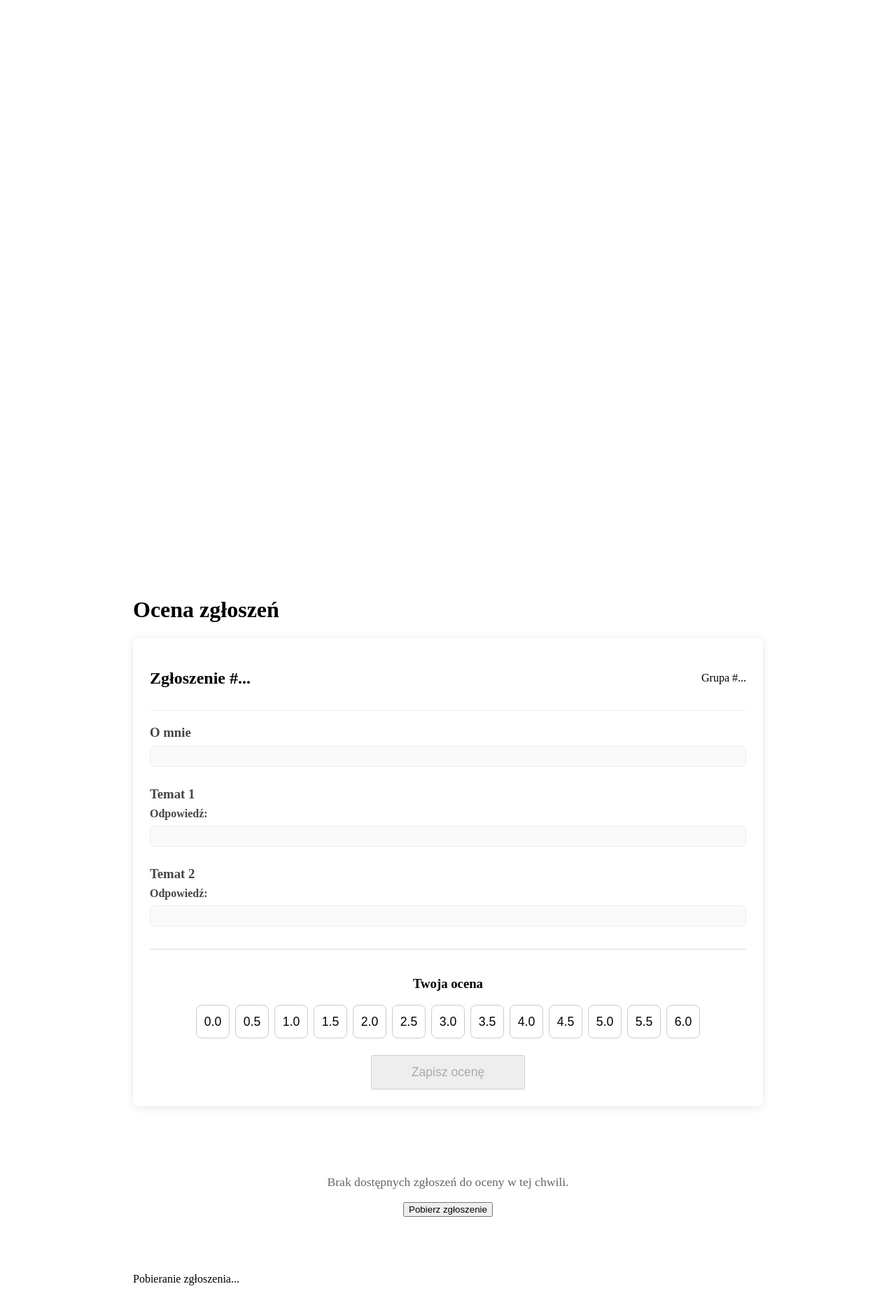
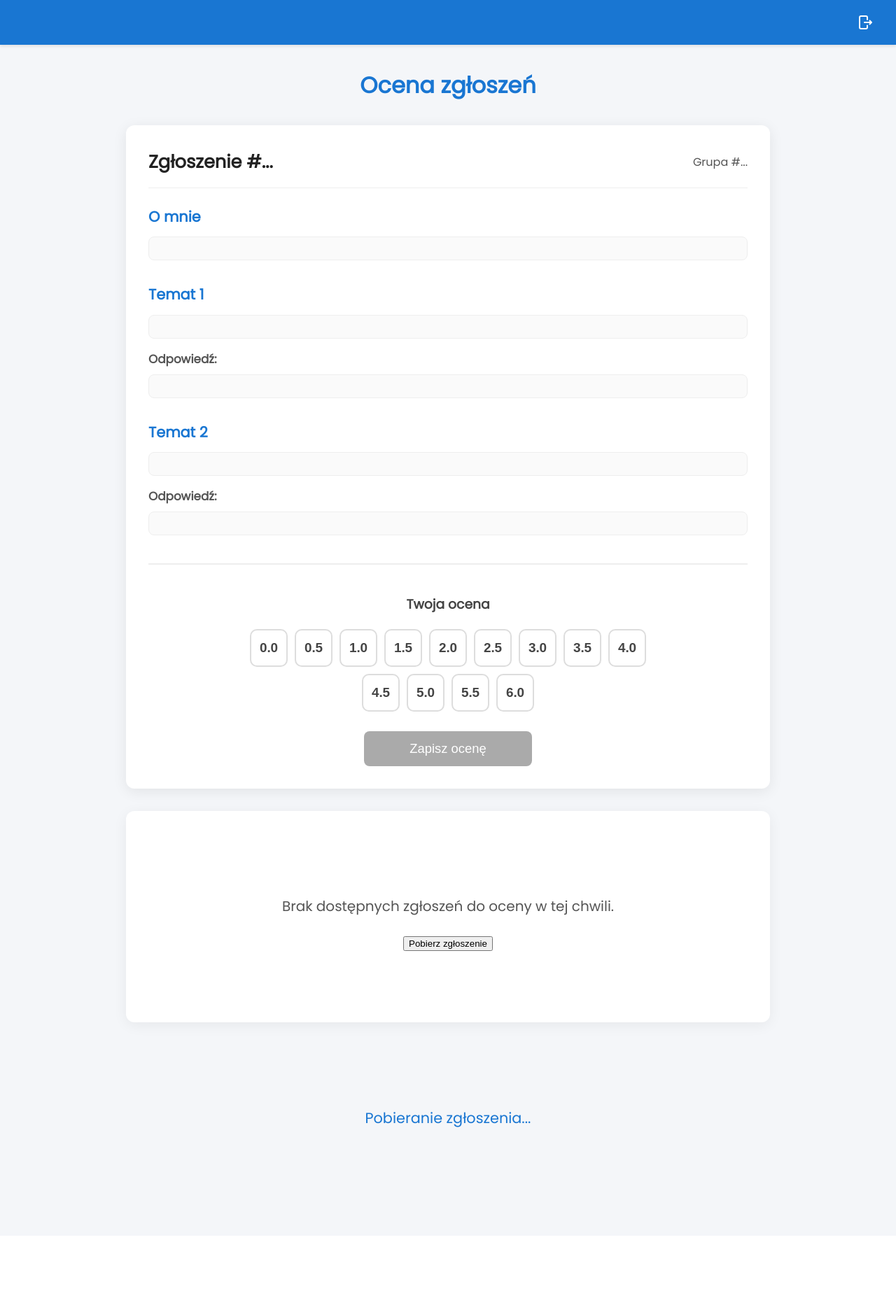
Before and after one commit to 8bocian/vox_legatus, a Python web app: template vox_legatus/app/templates/recrutation.html in a window 1280 px wide. Shown: the whole page at 70% size. After the commit the page ends 1611 px from the top, so only its background shows below. Run offline with Jinja, Linux system fonts and the light colour scheme; the template is opened without the code that fills it, so the values that code supplies are empty; some libraries are stand-ins or nearby versions.

Commit message:
recrutation grader

```diff
--- a/vox_legatus/app/static/css/recrutation.css
+++ b/vox_legatus/app/static/css/recrutation.css
@@ -1,88 +1,233 @@
-.recrutation-grader main {
-  max-width: 900px;
-  margin: 0 auto;
-  padding: 20px;
+/* recrutation-grader.css */
+
+* {
+  box-sizing: border-box;
 }
 
+body.recrutation-grader {
+  font-family: 'Poppins', sans-serif;
+  background: #f4f6f9;
+  color: #333;
+  margin: 0;
+  min-height: 100vh;
+  line-height: 1.6;
+}
+
+/* Nav */
+nav {
+  background: #1976d2;
+  padding: 12px 24px;
+  display: flex;
+  justify-content: flex-end;
+  box-shadow: 0 2px 4px rgba(0,0,0,0.1);
+}
+
+nav .btn {
+  width: 40px;
+  height: 40px;
+  display: flex;
+  align-items: center;
+  justify-content: center;
+  cursor: pointer;
+  transition: background 0.2s;
+}
+
+nav .btn:hover {
+  background: rgba(255,255,255,0.15);
+  border-radius: 6px;
+}
+
+nav img {
+  width: 24px;
+  height: 24px;
+}
+
+/* Główna zawartość */
+main {
+  max-width: 960px;
+  margin: 32px auto;
+  padding: 0 20px;
+}
+
+h1 {
+  text-align: center;
+  color: #1976d2;
+  margin-bottom: 32px;
+  font-weight: 600;
+}
+
+/* Karta zgłoszenia */
 .submission-card {
   background: white;
-  border-radius: 8px;
-  box-shadow: 0 2px 12px rgba(0,0,0,0.1);
-  padding: 24px;
+  border-radius: 12px;
+  box-shadow: 0 4px 20px rgba(0,0,0,0.08);
+  padding: 32px;
+  margin-bottom: 32px;
 }
 
 .submission-header {
   display: flex;
   justify-content: space-between;
   align-items: center;
-  margin-bottom: 20px;
-  padding-bottom: 12px;
+  margin-bottom: 24px;
+  padding-bottom: 16px;
   border-bottom: 1px solid #eee;
 }
 
-.section {
-  margin-bottom: 28px;
+.submission-header h2 {
+  margin: 0;
+  font-size: 1.6em;
+  color: #222;
 }
 
-.section h3, .section h4 {
-  margin: 0 0 8px;
-  color: #444;
+#groupInfo {
+  color: #555;
+  font-weight: 500;
 }
 
-.long-text {
-  white-space: pre-wrap;
-  line-height: 1.55;
-  background: #fafafa;
-  padding: 14px 16px;
-  border-radius: 6px;
-  border: 1px solid #eee;
+/* Sekcje treści */
+.section {
+  margin-bottom: 32px;
 }
 
+.section h3 {
+  color: #1976d2;
+  margin: 0 0 12px;
+  font-size: 1.3em;
+}
+
+.section h4 {
+  color: #555;
+  margin: 16px 0 8px;
+  font-size: 1.05em;
+}
+
+.long-text,
+.topic {
+  background: #fafafa;
+  padding: 16px 20px;
+  border-radius: 8px;
+  border: 1px solid #eee;
+  white-space: pre-wrap;
+  word-break: break-word;
+  line-height: 1.6;
+  font-size: 1.02em;
+}
+
+/* Sekcja oceniania */
 .grading-section {
-  margin-top: 32px;
-  padding-top: 20px;
-  border-top: 1px solid #ddd;
+  margin-top: 40px;
+  padding-top: 24px;
+  border-top: 2px solid #eee;
   text-align: center;
+}
+
+.grading-section h3 {
+  margin-bottom: 20px;
+  color: #444;
 }
 
 .grade-buttons {
   display: flex;
   flex-wrap: wrap;
-  gap: 8px;
+  gap: 10px;
   justify-content: center;
-  margin: 16px 0 24px;
+  max-width: 600px;
+  margin: 0 auto 28px;
 }
 
 .grade-btn {
-  width: 48px;
-  height: 48px;
-  border-radius: 8px;
-  border: 1px solid #ccc;
+  width: 54px;
+  height: 54px;
+  border-radius: 10px;
+  border: 2px solid #ddd;
   background: white;
-  font-size: 1.1em;
+  font-size: 1.18em;
+  font-weight: 600;
   cursor: pointer;
-  transition: all 0.15s;
+  transition: all 0.18s;
+  color: #444;
 }
 
 .grade-btn:hover {
-  background: #f0f0f0;
+  border-color: #1976d2;
+  background: #e3f2fd;
+  transform: translateY(-2px);
 }
 
 .grade-btn.selected {
   background: #1976d2;
   color: white;
   border-color: #1976d2;
+  box-shadow: 0 4px 12px rgba(25,118,210,0.3);
 }
 
+/* Przycisk zapisz */
 .btn.primary.large {
-  padding: 12px 32px;
-  font-size: 1.1em;
-  min-width: 220px;
+  background: #1976d2;
+  color: white;
+  border: none;
+  padding: 14px 40px;
+  font-size: 1.15em;
+  border-radius: 8px;
+  cursor: pointer;
+  transition: all 0.2s;
+  min-width: 240px;
+  box-shadow: 0 2px 8px rgba(0,0,0,0.1);
 }
 
+.btn.primary.large:hover:not(:disabled) {
+  background: #1565c0;
+  transform: translateY(-1px);
+  box-shadow: 0 4px 16px rgba(0,0,0,0.15);
+}
+
+.btn.primary.large:disabled {
+  background: #aaa;
+  cursor: not-allowed;
+  box-shadow: none;
+}
+
+/* Komunikat brak zgłoszeń */
 .empty-message {
   text-align: center;
-  padding: 80px 20px;
-  color: #666;
-  font-size: 1.1em;
+  padding: 100px 20px;
+  background: white;
+  border-radius: 12px;
+  box-shadow: 0 4px 20px rgba(0,0,0,0.06);
 }
+
+.empty-message p {
+  font-size: 1.25em;
+  color: #555;
+  margin-bottom: 24px;
+}
+
+/* Loading */
+.loading {
+  text-align: center;
+  font-size: 1.3em;
+  color: #1976d2;
+  padding: 120px 0;
+}
+
+/* Responsive */
+@media (max-width: 768px) {
+  main {
+    padding: 0 16px;
+  }
+
+  .submission-card {
+    padding: 24px;
+  }
+
+  .grade-buttons {
+    gap: 8px;
+  }
+
+  .grade-btn {
+    width: 48px;
+    height: 48px;
+    font-size: 1.05em;
+  }
+}
```
